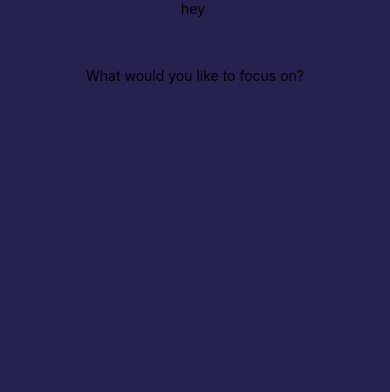
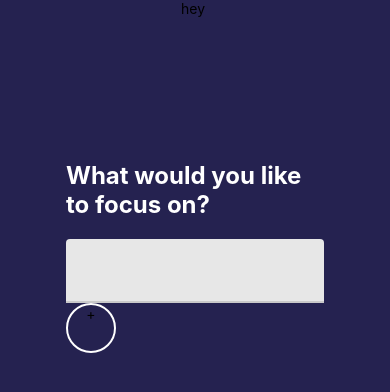
Before and after one commit to rewpt/FocusTime, a React Native app: screen / in a window 390 px wide. Shown: the top 392 px of the page. Built offline with nearby package versions, Linux system fonts and the light colour scheme.

Commit message:
add button component to focus page

```diff
--- a/src/features/focus/Focus.js
+++ b/src/features/focus/Focus.js
@@ -1,10 +1,19 @@
 import React from 'react'
 import {View, Text, StyleSheet} from 'react-native'
+import {TextInput} from "react-native-paper"
+import {RoundedButton} from '../../components/RoundedButton'
 
 export const Focus = () => {
   return (
     <View style={styles.container}>
-      <Text>What would you like to focus on?</Text>
+      <View style={styles.titleContainer}>
+        <Text style={styles.title}>What would you like to focus on?</Text>
+        <View style={styles.inputContainer}>
+        <TextInput />
+        <RoundedButton title="+" size={50}></RoundedButton>
+        </View>
+
+      </View>
     </View>
   )
 }
@@ -13,5 +22,18 @@
   container: {
     flex: 1,
     padding: 50,
+  },
+  titleContainer: {
+    flex: .5,
+    padding: 16,
+    justifyContent: "center"
+  },
+  title: {
+    color: "white",
+    fontWeight: "bold",
+    fontSize: 24
+  },
+  inputContainer: {
+    paddingTop: 20
   }
 })
```
